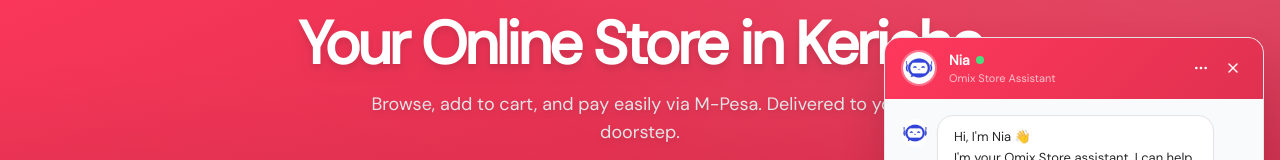
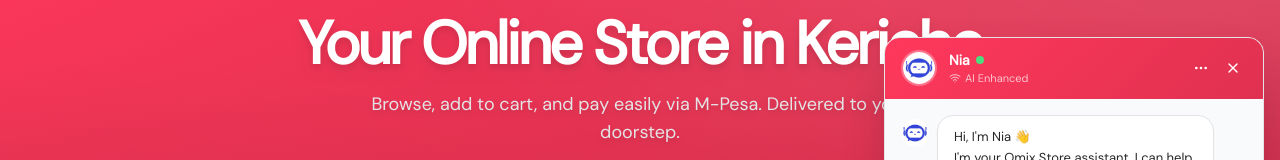
Before and after one commit to oliver4441/stor1, a React (Vite) app: page / in a window 1280 px wide. Both pictures are taken after a click on the button "Ask a question". Shown: the part 163-323 px from the top of the page. Built offline with nearby package versions, Linux system fonts and the light colour scheme; no server answers; the database is empty.

Commit message:
fix: add AI status indicator, debug logging, update render.yaml with env var

```diff
--- a/render.yaml
+++ b/render.yaml
@@ -9,3 +9,5 @@ services:
     envVars:
       - key: NODE_ENV
         value: production
+      - key: VITE_OPENCODE_API_KEY
+        sync: false
--- a/src/components/NiaChat.jsx
+++ b/src/components/NiaChat.jsx
@@ -1,5 +1,5 @@
 import { useState, useRef, useEffect } from 'react';
-import { X, Send, RotateCcw, MoreHorizontal } from 'lucide-react';
+import { X, Send, RotateCcw, MoreHorizontal, Wifi, WifiOff } from 'lucide-react';
 import { useNiaChat } from '../context/NiaChatContext';
 
 export default function NiaChat() {
@@ -13,6 +13,7 @@ export default function NiaChat() {
   const [input, setInput] = useState('');
   const [showMenu, setShowMenu] = useState(false);
   const inputRef = useRef(null);
+  const hasAI = !!import.meta.env?.VITE_OPENCODE_API_KEY;
 
   useEffect(() => {
     if (isOpen) setTimeout(() => inputRef.current?.focus(), 200);
@@ -60,7 +61,10 @@ export default function NiaChat() {
               Nia
               <span className="w-2 h-2 bg-green-400 rounded-full inline-block" />
             </div>
-            <div className="text-[11px] text-white/70">Omix Store Assistant</div>
+            <div className="text-[11px] text-white/70 flex items-center gap-1">
+              {hasAI ? <Wifi className="w-3 h-3" /> : <WifiOff className="w-3 h-3" />}
+              {hasAI ? 'AI Enhanced' : 'Quick Help'}
+            </div>
           </div>
         </div>
         <div className="flex items-center gap-1">
--- a/src/context/NiaChatContext.jsx
+++ b/src/context/NiaChatContext.jsx
@@ -160,7 +160,7 @@ const getContextualChips = (baseChips, pageContext, conversationHistory) => {
 
 // ── OpenCode Zen API Integration ──────────────────────────────────
 const OPENCODE_API_URL = 'https://opencode.ai/zen/v1/chat/completions';
-const OPENCODE_MODEL = 'deepseek-v4-flash-free'; // DeepSeek V4 Flash (free tier)
+const OPENCODE_MODEL = 'mimo-v2.5-free'; // Clean output, no reasoning overhead — free tier
 
 const callOpenCodeZen = async (messages, apiKey) => {
   if (!apiKey) return null;
@@ -329,13 +329,16 @@ export function NiaChatProvider({ children }) {
 
     // If we have an AI key, try it for unmatched queries
     const apiKey = import.meta.env?.VITE_OPENCODE_API_KEY || '';
+    console.log('[Nia] AI key present:', !!apiKey, 'length:', apiKey.length);
     if (apiKey) {
       setIsTyping(true);
+      console.log('[Nia] Calling OpenCode Zen API...');
       const aiResponse = await callOpenCodeZen(
         conversationHistoryRef.current.slice(-10),
         apiKey
       );
       setIsTyping(false);
+      console.log('[Nia] AI response:', aiResponse ? 'received' : 'null');
       if (aiResponse) {
         const botMsg = { id: Date.now(), sender: 'nia', text: aiResponse, timestamp: new Date() };
         setMessages(prev => [...prev, botMsg]);
```
